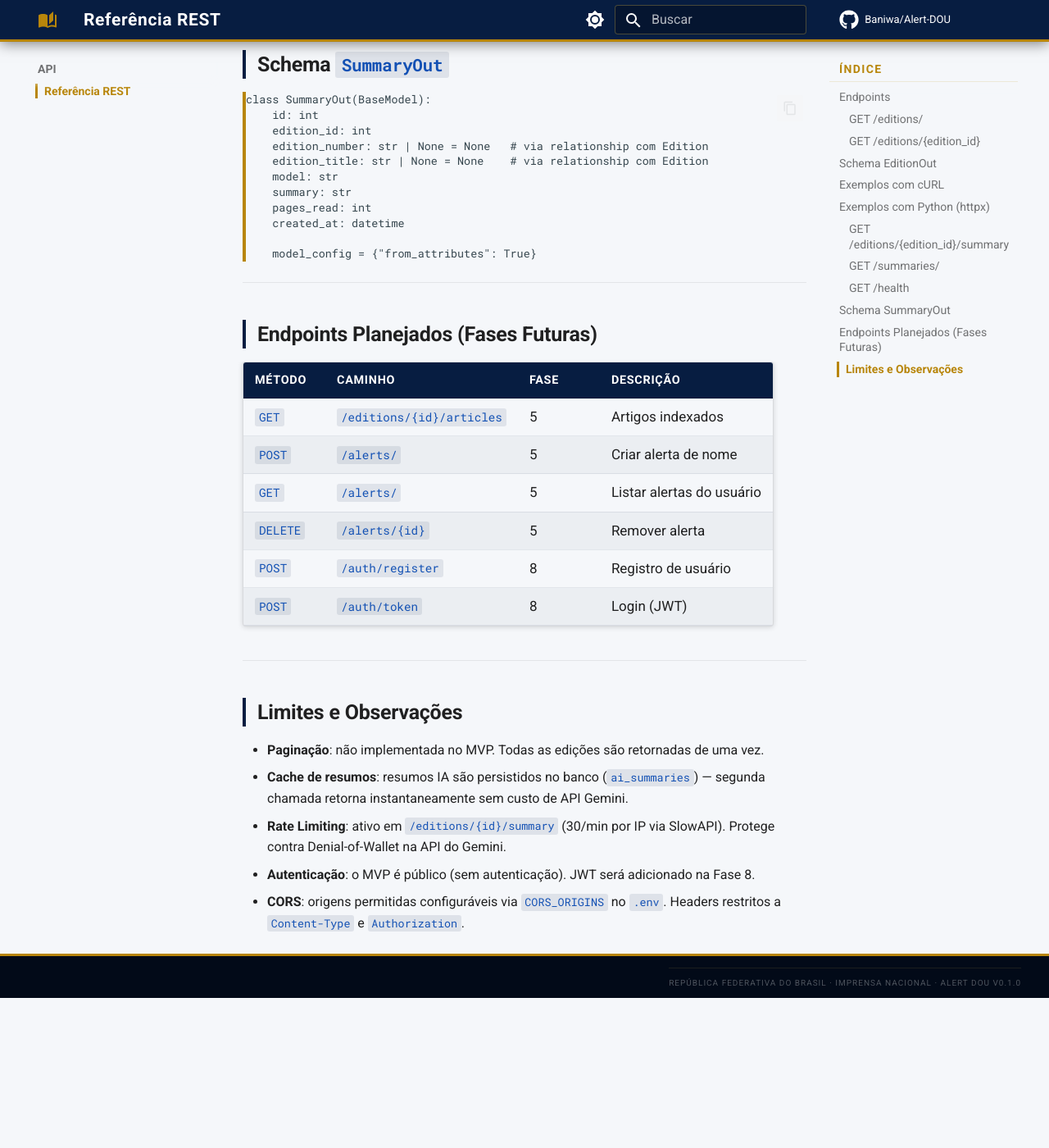
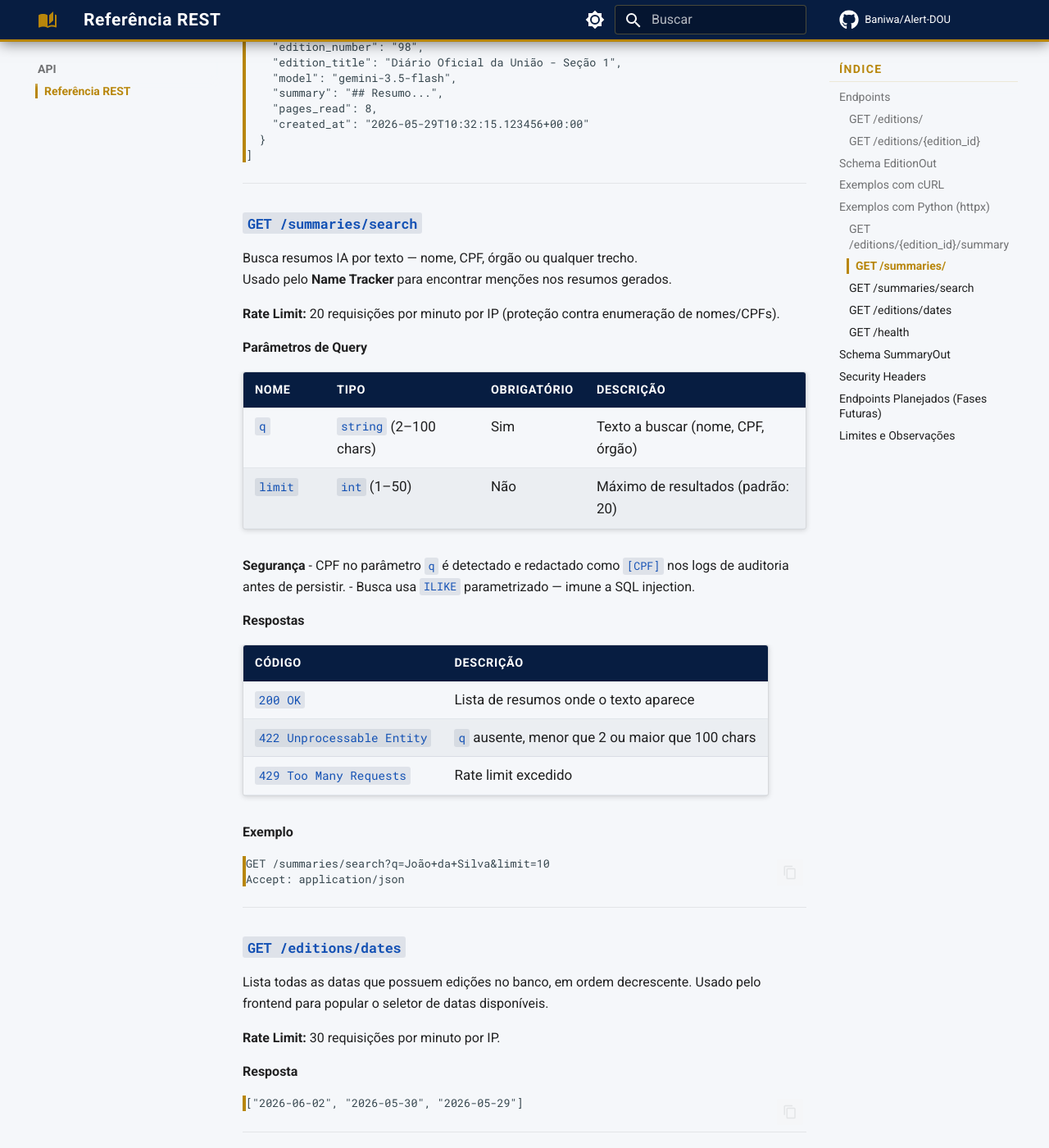
Before and after one commit to Baniwa/Alert-DOU, an MkDocs documentation site: the page built from docs/wiki/04-api-reference.md, in a window 1280 px wide and 1400 px high, scrolled down 5824 px. Shown: the whole window at 82% size. Built offline with MkDocs 1.6.1 and Material for MkDocs 9.7.7, drawn with Linux system fonts in a browser that asks for light colours; comment, search, counter and statistics services are not loaded; before the commit the page ends 7041 px from its top, so only the background shows below that; some of the changed text lies outside the part shown.

Commit message:
docs(wiki): update API reference and roadmap to reflect Phase 5 and 8 changes
04-api-reference:
- Add GET /summaries/search with params, rate limit, security notes
- Add GET /editions/dates
- Add pagination params to list endpoints
- Add rate limits to all endpoints
- Add security headers table
- Remove outdated planned endpoints already implemented

08-roadmap:
- Phase 5: mark MVP as delivered (localStorage + search API), v2 planned
- Phase 8: update with all new pages and features
- Technical debt table: mark 6 items as resolved (SSRF, pagination, credentials, headers)

````diff
--- a/docs/wiki/04-api-reference.md
+++ b/docs/wiki/04-api-reference.md
@@ -13,11 +13,15 @@
 
 Lista todas as edições coletadas, com filtro opcional por data de publicação.
 
+**Rate Limit:** 60 requisições por minuto por IP.
+
 **Parâmetros de Query**
 
 | Nome | Tipo | Obrigatório | Descrição |
 |------|------|-------------|-----------|
 | `pub_date` | `date` (YYYY-MM-DD) | Não | Filtra edições por data de publicação |
+| `limit` | `int` (1–500) | Não | Máximo de resultados (padrão: 100) |
+| `offset` | `int` (≥0) | Não | Paginação (padrão: 0) |
 
 **Respostas**
 
@@ -221,6 +225,15 @@ Accept: application/json
 
 Lista todos os resumos IA gerados, em ordem decrescente de data. Inclui metadados da edição associada.
 
+**Rate Limit:** 60 requisições por minuto por IP.
+
+**Parâmetros de Query**
+
+| Nome | Tipo | Obrigatório | Descrição |
+|------|------|-------------|-----------|
+| `limit` | `int` (1–500) | Não | Máximo de resultados (padrão: 100) |
+| `offset` | `int` (≥0) | Não | Paginação (padrão: 0) |
+
 **Respostas**
 
 | Código | Descrição |
@@ -247,6 +260,55 @@ Accept: application/json
     "created_at": "2026-05-29T10:32:15.123456+00:00"
   }
 ]
+```
+
+---
+
+### `GET /summaries/search`
+
+Busca resumos IA por texto — nome, CPF, órgão ou qualquer trecho.
+Usado pelo **Name Tracker** para encontrar menções nos resumos gerados.
+
+**Rate Limit:** 20 requisições por minuto por IP (proteção contra enumeração de nomes/CPFs).
+
+**Parâmetros de Query**
+
+| Nome | Tipo | Obrigatório | Descrição |
+|------|------|-------------|-----------|
+| `q` | `string` (2–100 chars) | Sim | Texto a buscar (nome, CPF, órgão) |
+| `limit` | `int` (1–50) | Não | Máximo de resultados (padrão: 20) |
+
+**Segurança**
+- CPF no parâmetro `q` é detectado e redactado como `[CPF]` nos logs de auditoria antes de persistir.
+- Busca usa `ILIKE` parametrizado — imune a SQL injection.
+
+**Respostas**
+
+| Código | Descrição |
+|--------|-----------|
+| `200 OK` | Lista de resumos onde o texto aparece |
+| `422 Unprocessable Entity` | `q` ausente, menor que 2 ou maior que 100 chars |
+| `429 Too Many Requests` | Rate limit excedido |
+
+**Exemplo**
+
+```http
+GET /summaries/search?q=João+da+Silva&limit=10
+Accept: application/json
+```
+
+---
+
+### `GET /editions/dates`
+
+Lista todas as datas que possuem edições no banco, em ordem decrescente. Usado pelo frontend para popular o seletor de datas disponíveis.
+
+**Rate Limit:** 30 requisições por minuto por IP.
+
+**Resposta**
+
+```json
+["2026-06-02", "2026-05-30", "2026-05-29"]
 ```
 
 ---
@@ -281,23 +343,32 @@ class SummaryOut(BaseModel):
 
 ---
 
+## Security Headers
+
+Todos os responses incluem os seguintes headers de segurança (middleware global):
+
+| Header | Valor |
+|--------|-------|
+| `X-Content-Type-Options` | `nosniff` |
+| `X-Frame-Options` | `DENY` |
+| `Referrer-Policy` | `strict-origin-when-cross-origin` |
+
+---
+
 ## Endpoints Planejados (Fases Futuras)
 
 | Método | Caminho | Fase | Descrição |
 |--------|---------|------|-----------|
-| `GET` | `/editions/{id}/articles` | 5 | Artigos indexados |
-| `POST` | `/alerts/` | 5 | Criar alerta de nome |
-| `GET` | `/alerts/` | 5 | Listar alertas do usuário |
-| `DELETE` | `/alerts/{id}` | 5 | Remover alerta |
-| `POST` | `/auth/register` | 8 | Registro de usuário |
-| `POST` | `/auth/token` | 8 | Login (JWT) |
+| `POST` | `/auth/register` | 9 | Registro de usuário |
+| `POST` | `/auth/token` | 9 | Login (JWT) |
 
 ---
 
 ## Limites e Observações
 
-- **Paginação**: não implementada no MVP. Todas as edições são retornadas de uma vez.
+- **Paginação**: implementada via `limit`/`offset` em todos os endpoints de listagem.
 - **Cache de resumos**: resumos IA são persistidos no banco (`ai_summaries`) — segunda chamada retorna instantaneamente sem custo de API Gemini.
-- **Rate Limiting**: ativo em `/editions/{id}/summary` (30/min por IP via SlowAPI). Protege contra Denial-of-Wallet na API do Gemini.
-- **Autenticação**: o MVP é público (sem autenticação). JWT será adicionado na Fase 8.
-- **CORS**: origens permitidas configuráveis via `CORS_ORIGINS` no `.env`. Headers restritos a `Content-Type` e `Authorization`.
+- **Rate Limiting**: ativo em todos os endpoints via SlowAPI (por IP). Protege contra Denial-of-Wallet na API do Gemini.
+- **SSRF Protection**: `pdf_url` de edições é validada contra allowlist de hosts antes de qualquer download (`www.in.gov.br`, `in.gov.br`, `pesquisa.in.gov.br`, `download.in.gov.br`).
+- **Autenticação**: o MVP é público (dados públicos). JWT planejado para Fase 9.
+- **CORS**: origens permitidas configuráveis via `CORS_ORIGINS` no `.env`.
````
Also changed, not shown: docs/wiki/08-roadmap.md (+31 -23 lines).
